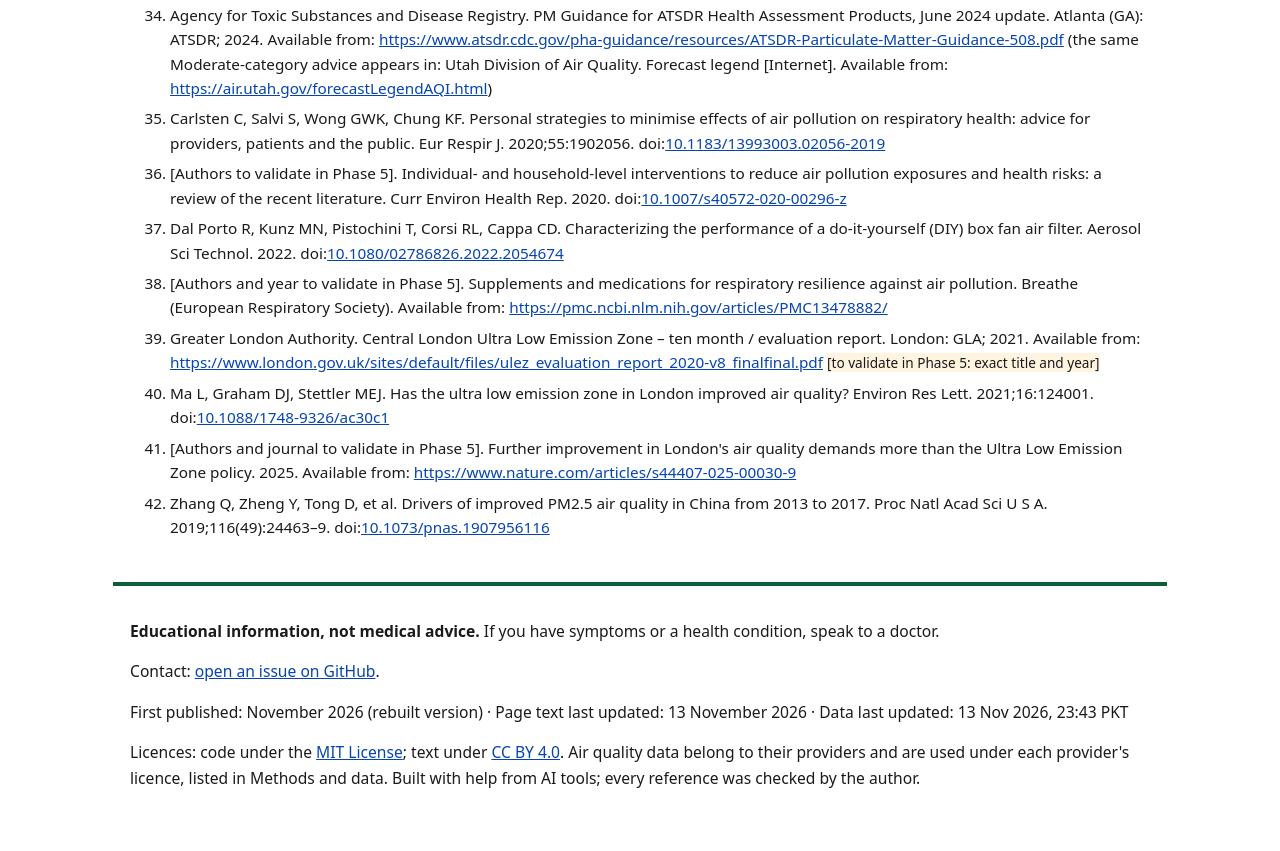
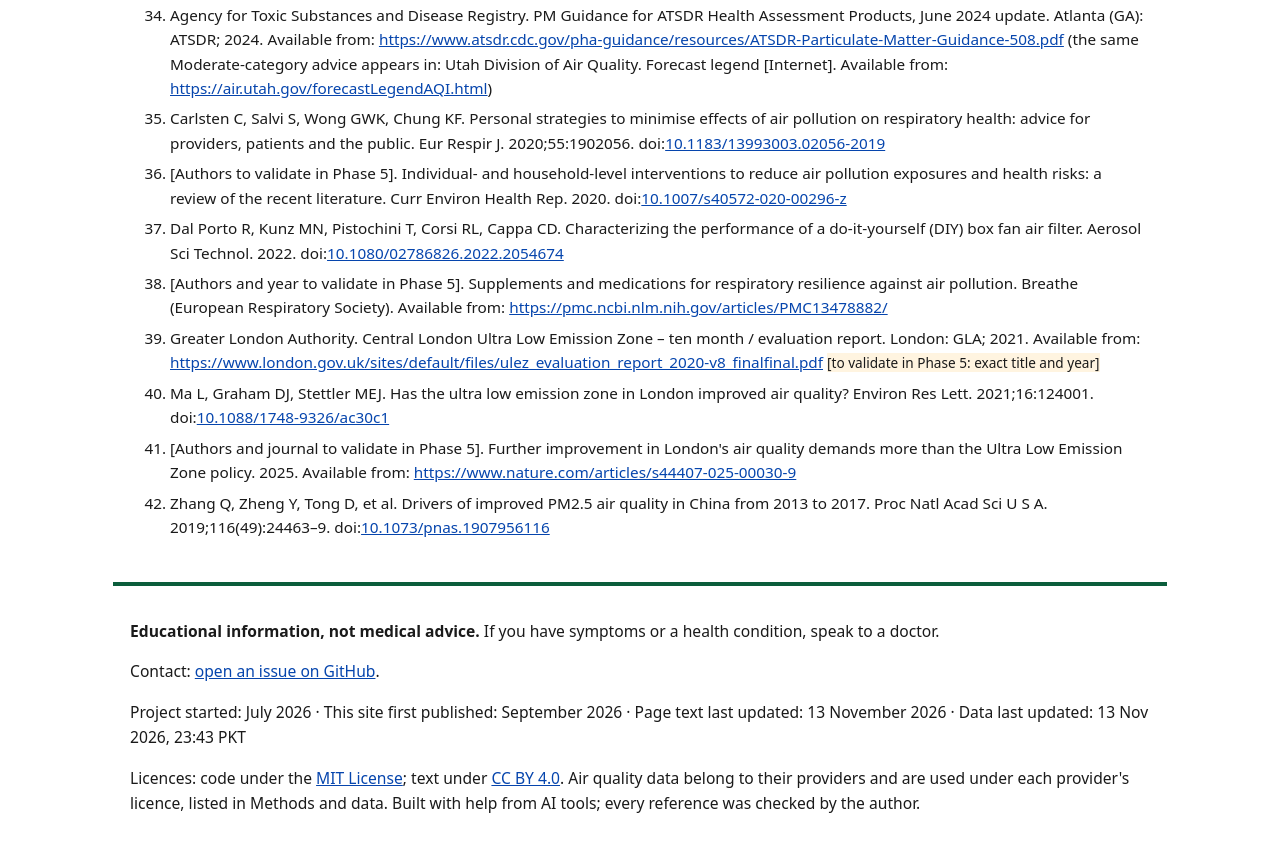
Before and after one commit to ftehreem306-ctrl/eco-health-data, a plain HTML site: page index.html in a window 1280 px wide. Shown: the part 8277-9128 px from the top of the page. Drawn offline with Linux system fonts and the light colour scheme.

Commit message:
Add files via upload

```diff
--- a/index.html
+++ b/index.html
@@ -222,7 +222,7 @@ footer{margin-top:2.5rem;padding-top:1rem;padding-bottom:2rem;border-top:4px sol
 <footer>
   <p><strong>Educational information, not medical advice.</strong> If you have symptoms or a health condition, speak to a doctor.</p>
   <p>Contact: <a href="https://github.com/ftehreem306-ctrl/eco-health-data/issues">open an issue on GitHub</a>.</p>
-  <p>First published: November 2026 (rebuilt version) · Page text last updated: 13 November 2026 · Data last updated: <span id="foot-updated">see above</span></p>
+  <p>Project started: July 2026 · This site first published: September 2026 · Page text last updated: 13 November 2026 · Data last updated: <span id="foot-updated">see above</span></p>
   <p>Licences: code under the <a href="https://github.com/ftehreem306-ctrl/eco-health-data/blob/main/LICENSE">MIT License</a>; text under <a href="https://creativecommons.org/licenses/by/4.0/">CC BY 4.0</a>. Air quality data belong to their providers and are used under each provider's licence, listed in Methods and data. Built with help from AI tools; every reference was checked by the author.</p>
 </footer>
 
```
